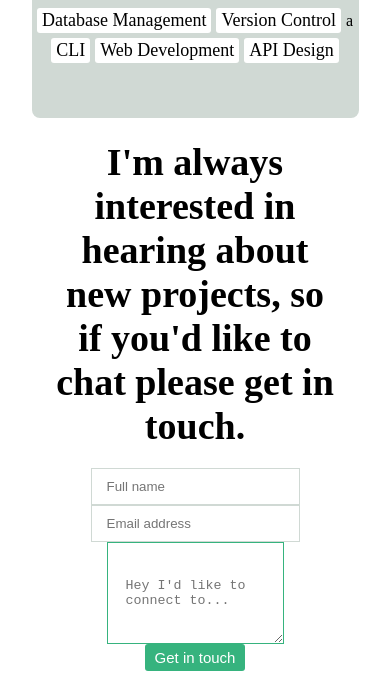
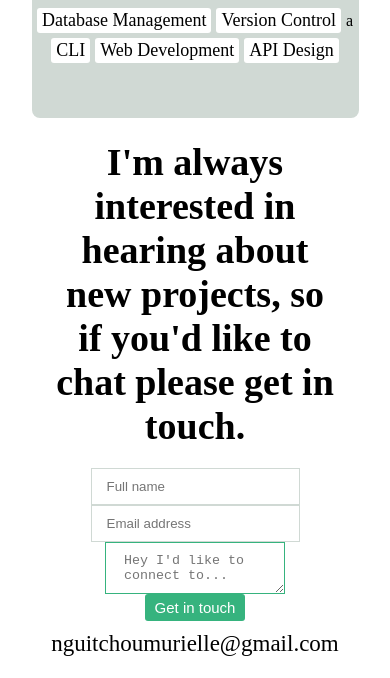
Before and after one commit to NGUITCHOU/murielle_portfolio, a website: page index.html in a window 390 px wide. Shown: the part 4555-5233 px from the top of the page. Drawn offline with Linux system fonts and the light colour scheme.

Commit message:
add updated files to menu_dropdown

```diff
--- a/style.css
+++ b/style.css
@@ -321,8 +321,9 @@
   }
 
   form textarea {
-    padding: 35px 0;
+    padding: 10px 0;
     border: 1px solid #36b37e;
+    width: 60%;
   }
 
   form textarea::placeholder {
```
